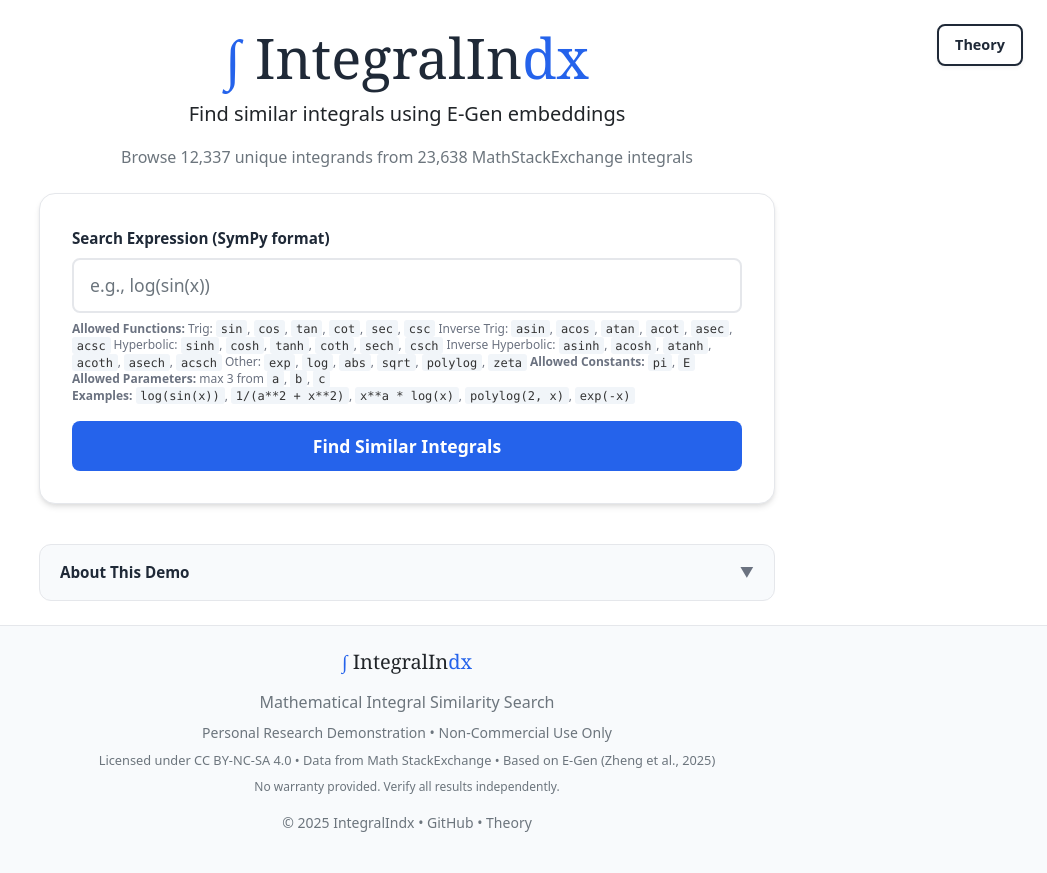
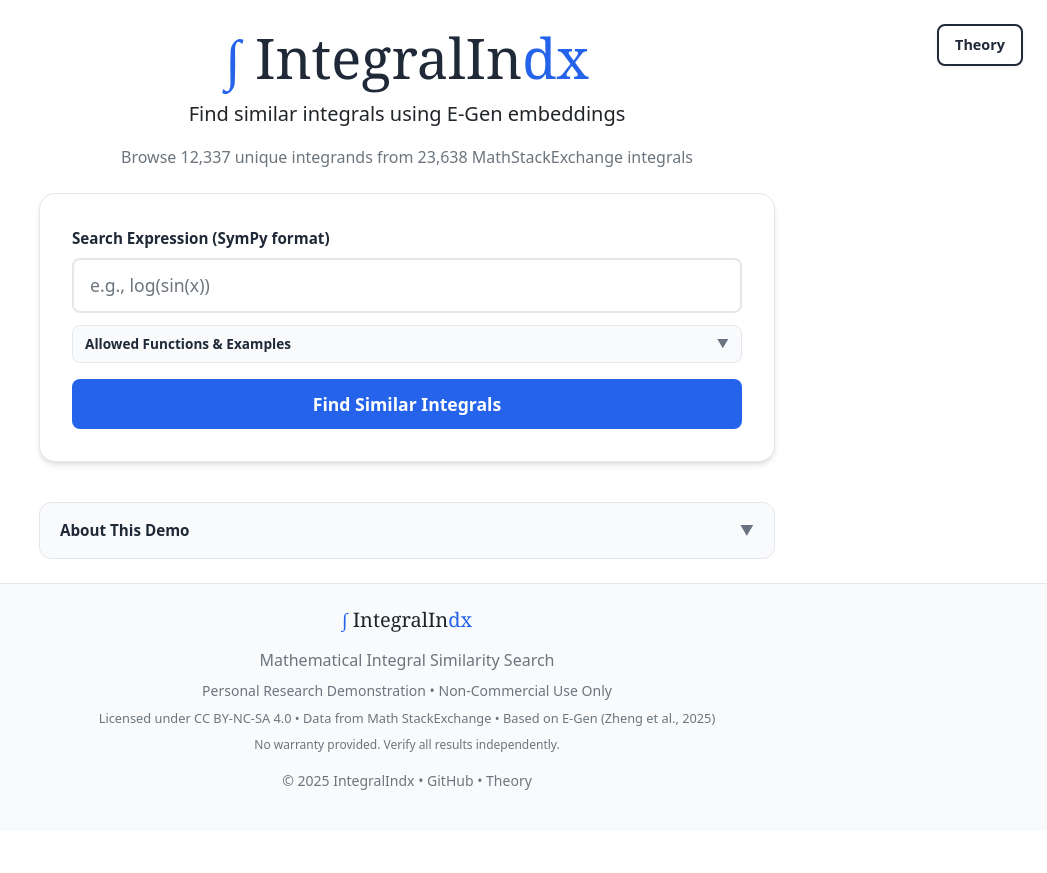
Before and after one commit to noamshh/integralindx, a Python web app: template src/web/templates/index.html in a window 1280 px wide. Shown: the whole page, without its empty margins (233-1280 px from the left). After the commit the page ends 790 px from the top, so only its background shows below. Run offline with Jinja, Linux system fonts and the light colour scheme; the template is opened without the code that fills it, so the values that code supplies are empty.

Commit message:
uiux changes

```diff
--- a/src/web/static/css/style.css
+++ b/src/web/static/css/style.css
@@ -257,6 +257,18 @@
     .example-btn {
         margin-bottom: 0.75rem;
     }
+
+    .lead {
+        font-size: 1rem !important;
+        margin-bottom: 0.5rem !important;
+        line-height: 1.4 !important;
+    }
+
+    .text-center .text-muted {
+        font-size: 0.85rem !important;
+        margin-bottom: 1rem !important;
+        line-height: 1.3 !important;
+    }
 }
 .spinner-border-sm {
     width: 1rem;
@@ -363,6 +375,44 @@
     font-size: 0.85rem;
     margin-bottom: 0;
     padding: 0.75rem 1rem;
+}
+.functions-card {
+    background: var(--bg-light);
+    border: 1px solid var(--border-light);
+    border-radius: 8px;
+    overflow: hidden;
+    margin-top: 0.75rem;
+}
+.functions-header {
+    padding: 0.5rem 0.75rem;
+    cursor: pointer;
+    display: flex;
+    justify-content: space-between;
+    align-items: center;
+    user-select: none;
+    transition: background 0.2s;
+}
+.functions-header:hover {
+    background: var(--bg-gray);
+}
+.functions-title {
+    font-weight: 600;
+    color: var(--text-dark);
+    font-size: 0.85rem;
+}
+.functions-toggle {
+    color: var(--text-light);
+    font-size: 0.75rem;
+}
+.functions-content {
+    padding: 0 0.75rem 0.75rem 0.75rem;
+    border-top: 1px solid var(--border-light);
+    font-size: 0.75rem;
+    line-height: 1.4;
+}
+.functions-content code {
+    font-size: 0.75rem;
+    padding: 0.1rem 0.3rem;
 }
 .closed-forms-container {
     max-height: 300px;
--- a/src/web/templates/index.html
+++ b/src/web/templates/index.html
@@ -33,16 +33,22 @@
                             </label>
                             <input type="text" class="form-control search-input" id="queryInput"
                                    placeholder="e.g., log(sin(x))" required maxlength="200">
-                            <div class="form-text format-help" id="formatHelp" style="font-size: 0.75rem; line-height: 1.4;">
-                                <strong>Allowed Functions:</strong>
+                            <div class="functions-card">
+                                <div class="functions-header" onclick="toggleFunctions()">
+                                    <span class="functions-title">Allowed Functions & Examples</span>
+                                    <span id="functionsToggle" class="functions-toggle">▼</span>
+                                </div>
+                                <div id="functionsContent" class="functions-content">
+                                    <strong>Functions:</strong>
                                     Trig: <code>sin</code>, <code>cos</code>, <code>tan</code>, <code>cot</code>, <code>sec</code>, <code>csc</code>
                                     Inverse Trig: <code>asin</code>, <code>acos</code>, <code>atan</code>, <code>acot</code>, <code>asec</code>, <code>acsc</code>
                                     Hyperbolic: <code>sinh</code>, <code>cosh</code>, <code>tanh</code>, <code>coth</code>, <code>sech</code>, <code>csch</code>
                                     Inverse Hyperbolic: <code>asinh</code>, <code>acosh</code>, <code>atanh</code>, <code>acoth</code>, <code>asech</code>, <code>acsch</code>
                                     Other: <code>exp</code>, <code>log</code>, <code>abs</code>, <code>sqrt</code>, <code>polylog</code>, <code>zeta</code>
-                                <strong>Allowed Constants:</strong> <code>pi</code>, <code>E</code>
-                                <strong>Allowed Parameters:</strong> max 3 from <code>a</code>, <code>b</code>, <code>c</code>
+                                    <strong>Constants:</strong> <code>pi</code>, <code>E</code>
+                                    <strong>Parameters:</strong> max 3 from <code>a</code>, <code>b</code>, <code>c</code>
                                     <br><strong>Examples:</strong> <code>log(sin(x))</code>, <code>1/(a**2 + x**2)</code>, <code>x**a * log(x)</code>, <code>polylog(2, x)</code>, <code>exp(-x)</code>
+                                </div>
                             </div>
                         </div>
                         <button type="submit" class="btn btn-primary search-button w-100">
@@ -138,6 +144,18 @@
 </script>
 <script src="/static/js/app.js"></script>
 <script>
+function toggleFunctions() {
+    const content = document.getElementById('functionsContent');
+    const toggle = document.getElementById('functionsToggle');
+    if (content.style.display === 'none') {
+        content.style.display = 'block';
+        toggle.textContent = '▲';
+    } else {
+        content.style.display = 'none';
+        toggle.textContent = '▼';
+    }
+}
+
 function toggleAbout() {
     const content = document.getElementById('aboutContent');
     const toggle = document.getElementById('aboutToggle');
@@ -151,6 +169,7 @@
 }
 
 document.addEventListener('DOMContentLoaded', () => {
+    document.getElementById('functionsContent').style.display = 'none';
     document.getElementById('aboutContent').style.display = 'none';
     // Auto-hide theory button
     const theoryBadge = document.querySelector('.theory-nav-badge');
```
Lines whose indentation alone changed are shown as unchanged.
